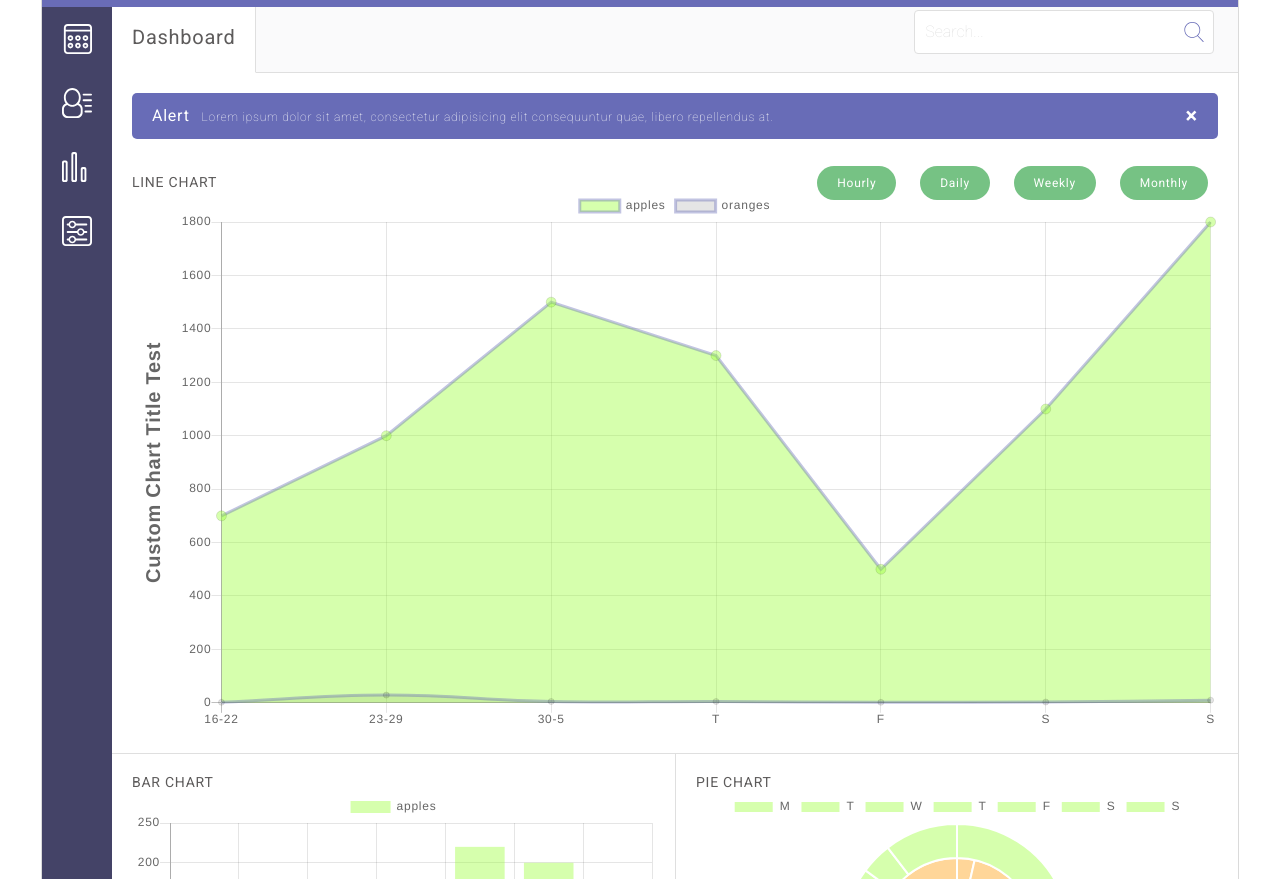
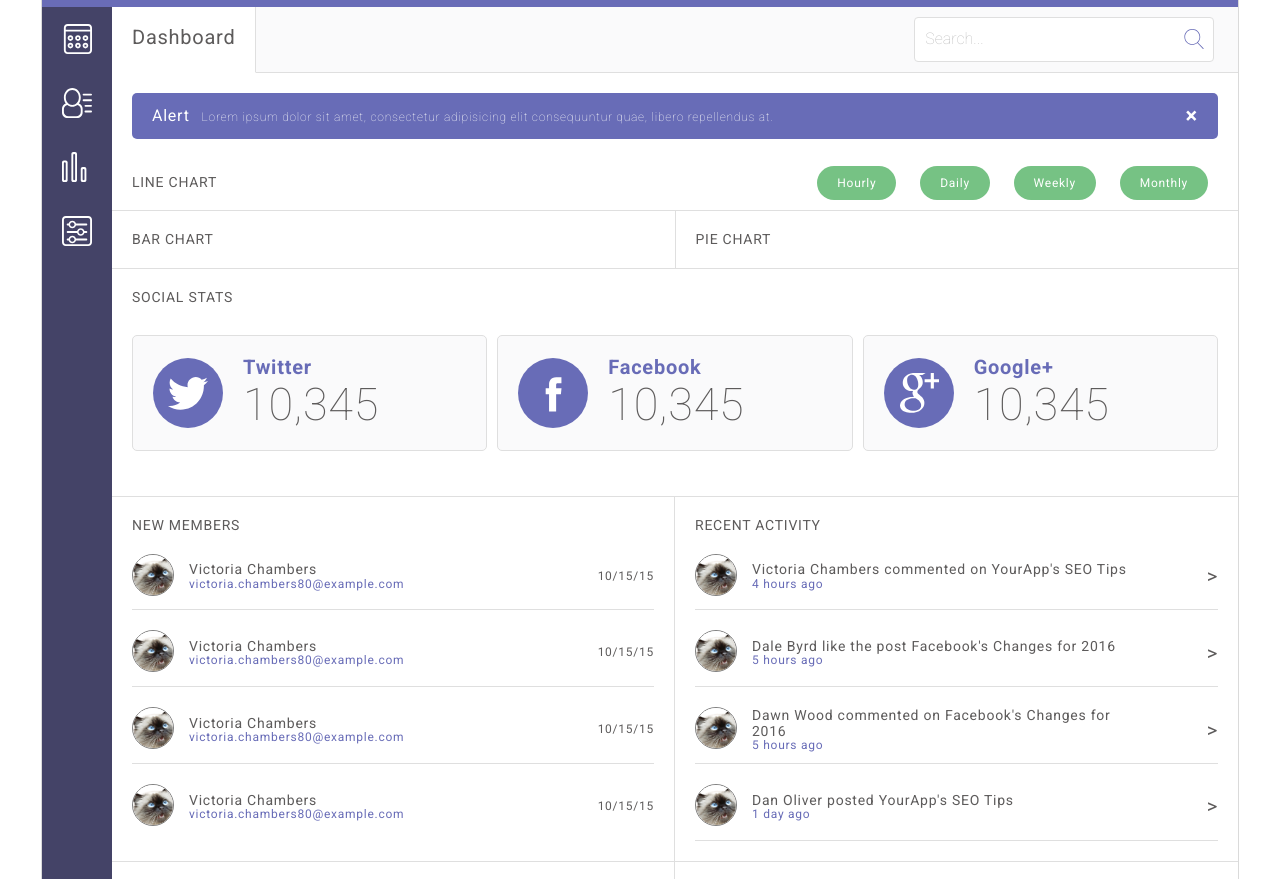
Before and after one commit to sup3rpr0xy/WebAppDashboard, a plain HTML site: page index.html in a window 1280 px wide. Shown: the part 64-943 px from the top of the page. Drawn offline with nearby package versions, Linux system fonts and the light colour scheme.

Commit message:
made it responsive

```diff
--- a/css/my-styles.css
+++ b/css/my-styles.css
@@ -6,18 +6,11 @@ body {
   font-size: 12px;
 }
 
-.wrapper {
-/*  width: 80%;*/
-  padding: 20px 20px;
-/*  text-align: center;*/
-}
-
 .sub-heading {
   font-weight: 400;
   font-size: 14px;
   text-transform: uppercase;
   display: block;
-/*  margin-bottom: 20px;*/
 }
 
 .big {
@@ -34,48 +27,6 @@ svg {
   height: 50px;
   color: white;
   text-align: center;
-}
-
-/* ===================
-    GRID LAYOUT
-=================== */
-
-.grid-container {
-  display: grid;
-  grid-template-columns: 0px 0px auto;
-  grid-template-rows: auto 0px auto;
-}
-
-.grid-item {
-  background-color: white;
-  padding: 0px;
-}
-
-.header {
-  grid-column-start: 1;
-  grid-column-end: 4;
-  grid-row-start: 1;
-  grid-row-end: 2;
-  background: #696CB7;
-  height: 70px;
-  color: white;
-}
-
-.sidebar {
-  grid-column-start: 1;
-  grid-column-end: 2;
-  grid-row-start: 3;
-  grid-row-end: 6;
-  background: #444367;
-}
-
-.main {
-  grid-column-start: 3;
-  grid-column-end: 4;
-  grid-row-start: 3;
-  grid-row-end: 4;
-  background: white;
-/*  height: 500px;*/
 }
 
 /* ===================
@@ -147,13 +98,6 @@ svg {
   background-color: white;
 }
 
-.search-box {
-  border-radius: 5px;
-  display: inline-flex;
-  align-content: center;
-  align-items: center;
-}
-
 /* ===================
     BAR AND PIE CHART
 =================== */
@@ -189,7 +133,7 @@ svg {
 =================== */
 
 .social-flex-container {
-  display: flex;
+  display: inline-flex;
   flex-direction: row;
   justify-content: center;
   align-content: center;
@@ -241,16 +185,6 @@ svg {
   height: auto;
 }
 
-.contain-all {
-  width: 1196px;
-  height: auto;
-  margin: 0 auto;
-  border: 1px solid #DADADA;
-}
-
-.m-flex-item {
-}
-
 .light {
   font-weight: 100;
 }
@@ -287,8 +221,14 @@ h3 {
 
 
 /* ===================
-    SEARCH FORM
+    TOP SEARCH BOX
 =================== */
+
+.search-box {
+  display: inline-flex;
+  align-content: center;
+  align-items: center;
+}
 
 .search-box input[type=text] {
   width: 300px;
@@ -301,6 +241,11 @@ h3 {
   padding: 12px 20px 12px 10px;
   -webkit-transition: width 0.4s ease-in-out;
   transition: width 0.4s ease-in-out;
+  margin: 0px auto;
+}
+
+.search-box input::placeholder {
+  color: #BEBEBE;
 }
 
 input[type=text].search-box::-webkit-input-placeholder { /* Chrome/Opera/Safari */
@@ -327,6 +272,10 @@ form {
   position: relative;
 }
 
+
+
+
+
 .alert {
   font-weight: 400;
   font-size: 16px;
@@ -352,10 +301,6 @@ form {
   justify-content: space-between;
   align-content: flex-end;
   align-items: flex-end;
-}
-
-.line-dates {
-
 }
 
 .date-links {
@@ -401,7 +346,7 @@ form {
 
 }
 
-.circle-twitter {
+.circle-twitter, .circle-facebook, .circle-google {
   width: 70px;
   height: 70px;
   border-radius: 100%;
@@ -473,7 +418,7 @@ form {
     MESSAGE USER FORM
 =================== */
 
-.message-user-box input[type=text] {
+.message-user-box input[type=text], .message-user-box textarea[name=textarea] {
   width: 100%;
   box-sizing: border-box;
   border: 1px solid #DFDFDF;
@@ -486,7 +431,7 @@ form {
   transition: width 0.4s ease-in-out;
 }
 
-.message-user-box input::placeholder {
+.message-user-box input::placeholder, .message-user-box textarea::placeholder {
   color: #BEBEBE;
 }
 
@@ -503,17 +448,15 @@ input[type=text].search-box:-moz-placeholder { /* Firefox 18- */
   color: #DFDFDF;
 }
 
-.message-user-box form {
-  width: 100%;
-}
 .message-user-box {
   margin-top: 20px;
   padding-bottom: 40px;
 }
 
-input {
+input, textarea {
   display: inline-block;
   margin-bottom: 15px;
+  resize: none;
 }
 
 .send-button {
@@ -528,10 +471,6 @@ input {
   border: none;
 }
 
-.textfield {
-  height: 150px;
-}
-
 /* ===================
     SETTINGS
 =================== */
@@ -539,7 +478,7 @@ input {
 
 .email-notif-toggle {
   display: flex;
-  margin-top: 20px;
+  margin-top: 25px;
   align-items: center;
 }
 
@@ -549,6 +488,7 @@ input {
 
 .setting-message {
   margin-right: 40px;
+  width: 50%;
 }
 
 /* ===================
@@ -605,7 +545,7 @@ input {
 
 .dropdown {
   margin-top: 30px;
-  margin-bottom: 20px;
+  margin-bottom: 24px;
   border-radius: 4px;
   width: 100%;
   height: 40px;
@@ -643,3 +583,64 @@ input {
   width: 48%;
   border: none;
 }
+
+.circle-twitter svg {
+  position: relative;
+  top: 19px;
+  display: inline-block;
+  width: 40px;
+  height: auto;
+  fill: white;
+  text-align: center;
+}
+
+.circle-facebook svg {
+  position: relative;
+  top: 15px;
+  display: inline-block;
+  width: 40px;
+  height: auto;
+  fill: white;
+  text-align: center;
+}
+
+.circle-google svg {
+  position: relative;
+  top: 15px;
+  display: inline-block;
+  width: 40px;
+  height: auto;
+  fill: white;
+  text-align: center;
+}
+
+/* ===================
+    RECENT ACTIVITY
+=================== */
+
+.act-flex-item .contact-details {
+  width: 100%;
+}
+
+.activity-entry {
+  display: inline-flex;
+  align-items: center;
+  width: 100%;
+  padding-bottom: 10px;
+  border-bottom: 1px solid #DFDFDF;
+  margin-top: 20px;
+}
+
+.activity-bottom-info {
+  display: block;
+  color: #686CB7;
+}
+
+.activity-date {
+  text-align: right;
+  width: 20%;
+}
+
+.right-arrow {
+  font-size: 20px;
+}
--- a/css/responsive.css
+++ b/css/responsive.css
@@ -4,9 +4,102 @@
 
 @media screen and (min-width: 320px) {
 
+  .wrapper {
+  padding: 10px 10px;
+  }
+
+  .search-box {
+    margin-left: 20px;
+  }
+
+  .header-flex-container {
+    width: auto;
+  }
+
+  /* ===================
+    TOP HEADER
+  =================== */
+
+  .header-flex-container {
+    display: flex;
+    align-items: center;
+    height: 70px;
+    width: auto;
+    text-align: center;
+    justify-content: space-between;
+  }
+
+  .logo {
+    padding: 0 20px;
+    color: white;
+  }
+
+  .right-nav {
+    padding: 0 40px;
+    display: flex;
+    align-content: center;
+    align-items: center;
+
+  }
+
+
 }
 
 @media screen and (min-width: 768px) {
+
+  /* ===================
+    GRID LAYOUT
+=================== */
+
+.grid-container {
+  display: grid;
+  grid-template-columns: 0px 0px auto;
+  grid-template-rows: auto 0px auto;
+}
+
+.grid-item {
+  background-color: white;
+  padding: 0px;
+}
+
+.header {
+  grid-column-start: 1;
+  grid-column-end: 4;
+  grid-row-start: 1;
+  grid-row-end: 2;
+  background: #696CB7;
+  height: 70px;
+  color: white;
+}
+
+.sidebar {
+  grid-column-start: 1;
+  grid-column-end: 2;
+  grid-row-start: 3;
+  grid-row-end: 6;
+  background: #444367;
+}
+
+.main {
+  grid-column-start: 3;
+  grid-column-end: 4;
+  grid-row-start: 3;
+  grid-row-end: 4;
+  background: white;
+}
+
+  .wrapper {
+  padding: 20px 20px;
+  }
+
+  .header-flex-container {
+  display: inline-flex;
+  align-items: center;
+  height: 70px;
+  width: 100%;
+  text-align: center;
+  justify-content: space-between;
+  }
 
   .grid-container {
     display: grid;
@@ -33,8 +126,12 @@
   .social-flex-container {
     display: flex;
     flex-wrap: wrap;
-    flex-direction: row;
+    flex-direction: column;
     justify-content: center;
+  }
+
+  .s-flex-item {
+    margin: 10px 0;
   }
 
   .act-flex-container {
@@ -44,8 +141,68 @@
       "message-user settings";
   }
 
+  .contact-details {
+    margin-left: 10px;
+  }
+
+  .bottom-info {
+    display: none;
+  }
+
+  .top-info {
+    font-size: 12px;
+  }
+
 }
 
 @media screen and (min-width: 1024px) {
 
+  .contain-all {
+  width: 1196px;
+  height: auto;
+  margin: 0 auto;
+  border: 1px solid #DADADA;
+  }
+
+  .top-info {
+  display: block;
+  font-size: 14px;
+  }
+
+  .contact-details {
+  margin-left: 15px;
+  }
+
+  .bottom-info {
+  display: block;
+  }
+
+  .s-flex-item {
+    display: inline-flex;
+    padding: 20px 20px;
+    margin: ;
+    text-align: center;
+    flex-grow: 1;
+    background-color: #FAFAFB;
+    border-radius: 5px;
+    border: 1px solid #DFDFDF;
+    align-items: center;
+  }
+
+  .facebook-div {
+    margin-left: 10px;
+    margin-right: 10px;
+  }
+
+
+
+  .social-flex-container {
+    display: inline-flex;
+    flex-direction: row;
+    justify-content: center;
+    align-content: center;
+    margin-bottom: 15px;
+    width: 100%;
+  }
+
 }
--- a/index.html
+++ b/index.html
@@ -1,13 +1,12 @@
 <!doctype html>
-
 <html>
 <head>
   <title>My Own Work</title>
   <meta charset="UTF-8">
   <meta name="viewport" content="initial-scale=1.0">
-  <link rel="stylesheet" href="/css/normalize.css">
-  <link rel="stylesheet" href="/css/my-styles.css">
-  <link rel="stylesheet" href="/css/responsive.css">
+  <link rel="stylesheet" href="css/normalize.css">
+  <link rel="stylesheet" href="css/my-styles.css">
+  <link rel="stylesheet" href="css/responsive.css">
   <!-- Google Font -->
   <link href="https://fonts.googleapis.com/css?family=Roboto:100,400,700" rel="stylesheet">
 </head>
@@ -26,10 +25,10 @@
             </div>
             <div class="h-flex-item right-nav">
               <div class="right-nav-items bell">
-                <img src="/icons/icon-bell.svg" alt="Bell">
+                <img src="icons/icon-bell.svg" alt="Bell">
               </div>
               <div class="right-nav-items">
-                <img class="dog" src="/img/dog.jpg" alt="Doggy Style">
+                <img class="dog" src="img/dog.jpg" alt="Doggy Style">
               </div>
               <div class="right-nav-items">
                 <span class="name">Alfred Torres</span>
@@ -42,16 +41,16 @@
         <div class="grid-item sidebar">
           <div class="sidebar-flex-container">
             <div class="sb-flex-item icon1">
-              <img src="/icons/icon-dashboard.svg" alt="Dashboard Icon">
+              <img src="icons/icon-dashboard.svg" alt="Dashboard Icon">
             </div>
             <div class="sb-flex-item icon2">
-              <img src="/icons/icon-members.svg" alt="Members Icon">
+              <img src="icons/icon-members.svg" alt="Members Icon">
             </div>
             <div class="sb-flex-item icon3">
-              <img src="/icons/icon-visits.svg" alt="Visits Icon">
+              <img src="icons/icon-visits.svg" alt="Visits Icon">
             </div>
             <div class="sb-flex-item icon4">
-              <img src="/icons/icon-settings.svg" alt="Settings Icon">
+              <img src="icons/icon-settings.svg" alt="Settings Icon">
             </div>
           </div>
         </div>
@@ -65,16 +64,12 @@
             <div class="m-flex-item search-box">
               <div>
                 <form>
-                  <input class="search-box" type="text" placeholder="Search..." required>
-                  <img class="search-button" src="/icons/search.svg" alt="Search Button">
+                  <input class="search-bar" type="text" placeholder="Search..." required>
+                  <img class="search-button" src="icons/search.svg" alt="Search Button">
                 </form>
               </div>
-              <div>
-
             </div>
-
-            </div>
-          </div>
+          </div><!-- Dashboard Flex Container -->
 
           <!-- Wrapper -->
           <div class="wrapper">
@@ -96,7 +91,7 @@
                 </div>
               </div>
 
-              <canvas id="myChart"></canvas>
+<!--              <canvas id="myChart"></canvas>-->
             </div>
           </div><!-- End Main Section Wrapper -->
 
@@ -104,40 +99,67 @@
           <div class="two-chart-flex-container">
             <div class="two-chart-flex-item bar-chart-div">
               <span class="sub-heading">Bar Chart</span>
-                <canvas id="myBarChart"></canvas>
+<!--                <canvas id="myBarChart"></canvas>-->
             </div>
             <div class="two-chart-flex-item">
               <span class="sub-heading">Pie Chart</span>
-                <canvas id="myPieChart"></canvas>
+<!--                <canvas id="myPieChart"></canvas>-->
             </div>
           </div>
 
+          <!-- Social Stats -->
           <div class="wrapper">
           <div class="label">
             <span class="sub-heading">Social Stats</span>
           </div>
           <div class="social-flex-container">
-              <div class="s-flex-item twitter">
+            <div class="s-flex-item twitter-div">
               <div class="circle-twitter">
-
+                 <svg version="1.1" id="Layer_1" xmlns="http://www.w3.org/2000/svg" xmlns:xlink="http://www.w3.org/1999/xlink" x="0px" y="0px"
+  viewBox="0 0 32 32" style="enable-background:new 0 0 32 32;" xml:space="preserve">
+                 <path d="M32,3.1c-1.2,0.5-2.4,0.9-3.8,1c1.4-0.8,2.4-2.1,2.9-3.6c-1.3,0.8-2.7,1.3-4.2,1.6C25.8,0.8,24,0,22.2,0
+                     c-3.6,0-6.6,2.9-6.6,6.6c0,0.5,0.1,1,0.2,1.5C10.3,7.8,5.5,5.2,2.2,1.2c-0.6,1-0.9,2.1-0.9,3.3c0,2.3,1.2,4.3,2.9,5.5
+                     c-1.1,0-2.1-0.3-3-0.8c0,0,0,0.1,0,0.1c0,3.2,2.3,5.8,5.3,6.4c-0.6,0.1-1.1,0.2-1.7,0.2c-0.4,0-0.8,0-1.2-0.1
+                     c0.8,2.6,3.3,4.5,6.1,4.6c-2.2,1.8-5.1,2.8-8.2,2.8c-0.5,0-1.1,0-1.6-0.1c2.9,1.9,6.4,3,10.1,3c12.1,0,18.7-10,18.7-18.7
+                     c0-0.3,0-0.6,0-0.8C30,5.6,31.1,4.4,32,3.1z"/>
+                 </svg>
                 </div>
               <div>
                 <span class="social-name">Twitter</span>
                 <span class="big">10,345</span>
               </div>
             </div>
-              <div class="s-flex-item twitter">
-                <div class="circle-twitter">
-
+            <div class="s-flex-item facebook-div">
+              <div class="circle-facebook">
+                <svg enable-background="new 0 0 56.693 56.693" height="56.693px" id="Layer_1" version="1.1" viewBox="0 0 56.693 56.693" width="56.693px" xml:space="preserve" xmlns="http://www.w3.org/2000/svg" xmlns:xlink="http://www.w3.org/1999/xlink"><path d="M40.43,21.739h-7.645v-5.014c0-1.883,1.248-2.322,2.127-2.322c0.877,0,5.395,0,5.395,0V6.125l-7.43-0.029  c-8.248,0-10.125,6.174-10.125,10.125v5.518h-4.77v8.53h4.77c0,10.947,0,24.137,0,24.137h10.033c0,0,0-13.32,0-24.137h6.77  L40.43,21.739z"/>
+                </svg>
               </div>
               <div>
                 <span class="social-name">Facebook</span>
                 <span class="big">10,345</span>
               </div>
             </div>
-              <div class="s-flex-item twitter">
-                <div class="circle-twitter">
-
+            <div class="s-flex-item google-div">
+              <div class="circle-google">
+                <svg version="1.1" id="Layer_1" xmlns="http://www.w3.org/2000/svg" xmlns:xlink="http://www.w3.org/1999/xlink" x="0px" y="0px"
+   viewBox="0 0 32 32" style="enable-background:new 0 0 32 32;" xml:space="preserve">
+                <path d="M17.7,25.7c0-0.3,0-0.5-0.1-0.8c-0.1-0.2-0.1-0.5-0.2-0.7c-0.1-0.2-0.2-0.4-0.3-0.7c-0.2-0.2-0.3-0.4-0.4-0.6
+                    c-0.1-0.2-0.3-0.3-0.5-0.6c-0.2-0.2-0.4-0.4-0.5-0.5c-0.1-0.1-0.3-0.3-0.6-0.5c-0.3-0.2-0.5-0.4-0.6-0.4s-0.3-0.2-0.6-0.4
+                    c-0.3-0.2-0.5-0.4-0.6-0.4c-0.2,0-0.5,0-1,0c-0.7,0-1.4,0-2,0.1c-0.7,0.1-1.4,0.2-2.1,0.5c-0.7,0.2-1.3,0.5-1.9,0.9s-1,0.8-1.3,1.4
+                    c-0.3,0.6-0.5,1.3-0.5,2.1c0,0.9,0.2,1.7,0.7,2.3c0.5,0.7,1.1,1.2,1.8,1.6s1.5,0.7,2.3,0.9s1.6,0.3,2.4,0.3c0.8,0,1.5-0.1,2.2-0.2
+                    c0.7-0.2,1.3-0.4,1.9-0.8c0.6-0.3,1.1-0.8,1.4-1.4C17.5,27.2,17.7,26.5,17.7,25.7z M15.4,9.1c0-0.8-0.1-1.6-0.3-2.5
+                    c-0.2-0.9-0.5-1.7-0.9-2.5c-0.4-0.8-0.9-1.5-1.6-2c-0.7-0.5-1.5-0.8-2.3-0.8c-1.2,0-2.1,0.4-2.8,1.3c-0.7,0.9-1,1.9-1,3.2
+                    c0,0.6,0.1,1.2,0.2,1.9c0.1,0.7,0.4,1.3,0.7,2c0.3,0.7,0.7,1.3,1.1,1.8c0.4,0.5,0.9,1,1.5,1.3c0.6,0.3,1.2,0.5,1.9,0.5
+                    c1.2,0,2.1-0.4,2.7-1.2C15.1,11.4,15.4,10.4,15.4,9.1z M12.9,0h8.4l-2.6,1.5h-2.6c0.9,0.6,1.6,1.4,2.1,2.4s0.8,2.1,0.8,3.2
+                    c0,0.9-0.1,1.8-0.4,2.5c-0.3,0.7-0.7,1.3-1.1,1.8c-0.4,0.4-0.8,0.9-1.3,1.2c-0.4,0.4-0.8,0.8-1.1,1.2c-0.3,0.4-0.4,0.8-0.4,1.3
+                    c0,0.3,0.1,0.7,0.3,1c0.2,0.3,0.5,0.6,0.8,0.9c0.3,0.3,0.7,0.6,1.1,0.9c0.4,0.3,0.8,0.7,1.2,1.1c0.4,0.4,0.8,0.8,1.1,1.3
+                    c0.3,0.5,0.6,1,0.8,1.6c0.2,0.6,0.3,1.3,0.3,2c0,2.1-0.9,3.9-2.7,5.4c-1.9,1.7-4.6,2.5-8.1,2.5c-0.8,0-1.5-0.1-2.3-0.2
+                    c-0.8-0.1-1.6-0.3-2.3-0.6c-0.8-0.3-1.5-0.7-2.1-1.1c-0.6-0.4-1.1-1-1.5-1.7C1,27.6,0.8,26.9,0.8,26c0-0.8,0.2-1.6,0.7-2.6
+                    c0.4-0.8,1-1.5,1.8-2.1c0.8-0.6,1.8-1.1,2.8-1.4c1-0.3,2-0.5,3-0.7c0.9-0.1,1.9-0.2,2.9-0.3c-0.8-1.1-1.2-2-1.2-2.9
+                    c0-0.2,0-0.3,0-0.5c0-0.1,0.1-0.3,0.1-0.4c0-0.1,0.1-0.2,0.2-0.4c0.1-0.2,0.1-0.3,0.1-0.4c-0.5,0.1-1,0.1-1.3,0.1
+                    c-1.9,0-3.5-0.6-4.9-1.9c-1.4-1.3-2-2.8-2-4.7c0-1.8,0.6-3.4,1.8-4.8C6,1.7,7.5,0.8,9.3,0.4C10.5,0.1,11.7,0,12.9,0z M32.8,4.9v2.5
+                    h-4.9v4.9h-2.5V7.4h-4.9V4.9h4.9V0h2.5v4.9H32.8z"/>
+                </svg>
               </div>
               <div>
                 <span class="social-name">Google+</span>
@@ -148,9 +170,11 @@
 
           </div>
         </div>
-            <!-- Members and Activity -->
+
+        <!-- Members, Activity, Message User and Settings -->
         <div class="act-flex-container">
 
+          <!-- New Members -->
           <div class="act-flex-item members">
             <span class="sub-heading">New Members</span>
 
@@ -206,82 +230,81 @@
                 <span>10/15/15</span>
               </div>
             </div>
+          </div><!-- End New Members -->
 
-              </div>
-
+          <!-- Recent Activity -->
           <div class="act-flex-item activity">
             <span class="sub-heading">Recent Activity</span>
 
             <!-- Member Entry -->
-                 <div class="member-entry">
+             <div class="activity-entry">
               <div class="profile-pic">
                 <img class="cat-photo-profile-pic" src="img/cat.jpg" alt="Cat Profile Pic">
               </div>
               <div class="contact-details">
-                    <span class="top-info">Victoria Chambers</span>
-                    <span class="bottom-info">victoria.chambers80@example.com</span>
+                <span class="top-info">Victoria Chambers commented on YourApp's SEO Tips</span>
+                <span class="activity-bottom-info">4 hours ago</span>
               </div>
-                  <div class="date">
-                    <span>10/15/15</span>
+              <div class="activity-date">
+                <span class="right-arrow">></span>
               </div>
             </div>
 
             <!-- Member Entry -->
-                 <div class="member-entry">
+             <div class="activity-entry">
               <div class="profile-pic">
                 <img class="cat-photo-profile-pic" src="img/cat.jpg" alt="Cat Profile Pic">
               </div>
               <div class="contact-details">
-                    <span class="top-info">Victoria Chambers</span>
-                    <span class="bottom-info">victoria.chambers80@example.com</span>
+                <span class="top-info">Dale Byrd like the post Facebook's Changes for 2016</span>
+                <span class="activity-bottom-info">5 hours ago</span>
               </div>
-                  <div class="date">
-                    <span>10/15/15</span>
+              <div class="activity-date">
+                <span class="right-arrow">></span>
               </div>
             </div>
 
             <!-- Member Entry -->
-                 <div class="member-entry">
+             <div class="activity-entry">
               <div class="profile-pic">
                 <img class="cat-photo-profile-pic" src="img/cat.jpg" alt="Cat Profile Pic">
               </div>
               <div class="contact-details">
-                    <span class="top-info">Victoria Chambers</span>
-                    <span class="bottom-info">victoria.chambers80@example.com</span>
+                <span class="top-info">Dawn Wood commented on Facebook's Changes for 2016</span>
+                <span class="activity-bottom-info">5 hours ago</span>
               </div>
-                  <div class="date">
-                    <span>10/15/15</span>
+              <div class="activity-date">
+                <span class="right-arrow">></span>
               </div>
             </div>
 
             <!-- Member Entry -->
-                 <div class="member-entry">
+             <div class="activity-entry">
               <div class="profile-pic">
                 <img class="cat-photo-profile-pic" src="img/cat.jpg" alt="Cat Profile Pic">
               </div>
               <div class="contact-details">
-                    <span class="top-info">Victoria Chambers</span>
-                    <span class="bottom-info">victoria.chambers80@example.com</span>
+                <span class="top-info">Dan Oliver posted YourApp's SEO Tips</span>
+                <span class="activity-bottom-info">1 day ago</span>
               </div>
-                  <div class="date">
-                    <span>10/15/15</span>
+              <div class="activity-date">
+                <span class="right-arrow">></span>
               </div>
             </div>
+          </div><!-- End Recent Activity -->
 
-
-
-              </div>
+          <!-- Message User -->
           <div class="act-flex-item message-user">
             <span class="sub-heading">Message User</span>
 
             <div class="message-user-box">
               <form>
                 <input class="message-user-form" type="text" placeholder="Search for User">
-                    <input class="message-user-form textfield" type="text" placeholder="Message for User">
+                <textarea name="textarea" id="textarea" cols="30" rows="5" placeholder="Message for User"></textarea>
                 <button class="send-button">SEND</button>
               </form>
-                </div><!-- End Mesage User Box -->
             </div>
+          </div><!-- End Message User -->
 
           <!-- Setting Section -->
           <div class="act-flex-item settings">
@@ -304,7 +327,7 @@
 
             <div class="email-notif-toggle">
               <div class="setting-message">
-                    <span>Send Email Notifications</span>
+                <span>Set Profile to Public</span>
               </div>
               <div>
                 <div class="onoffswitch">
@@ -332,12 +355,9 @@
               <button class="save-button">SEND</button>
               <button class="cancel-button">CANCEL</button>
             </div>
+          </div><!-- End Settings -->
 
-              </div>
-            </div>
-
-
-
+        </div><!-- End Flex Container -->
         </div><!-- End Main Section -->
       </div><!-- End Container For All -->
 
@@ -351,7 +371,7 @@
       var myChart = new Chart({...})
   </script>
 
-  <!-- My Javascript -->
+  <!-- My Graph Javascript -->
   <script type="text/javascript" src="/js/my-styles.js"></script>
 </body>
 </html>
```
Lines whose indentation alone changed are shown as unchanged.
